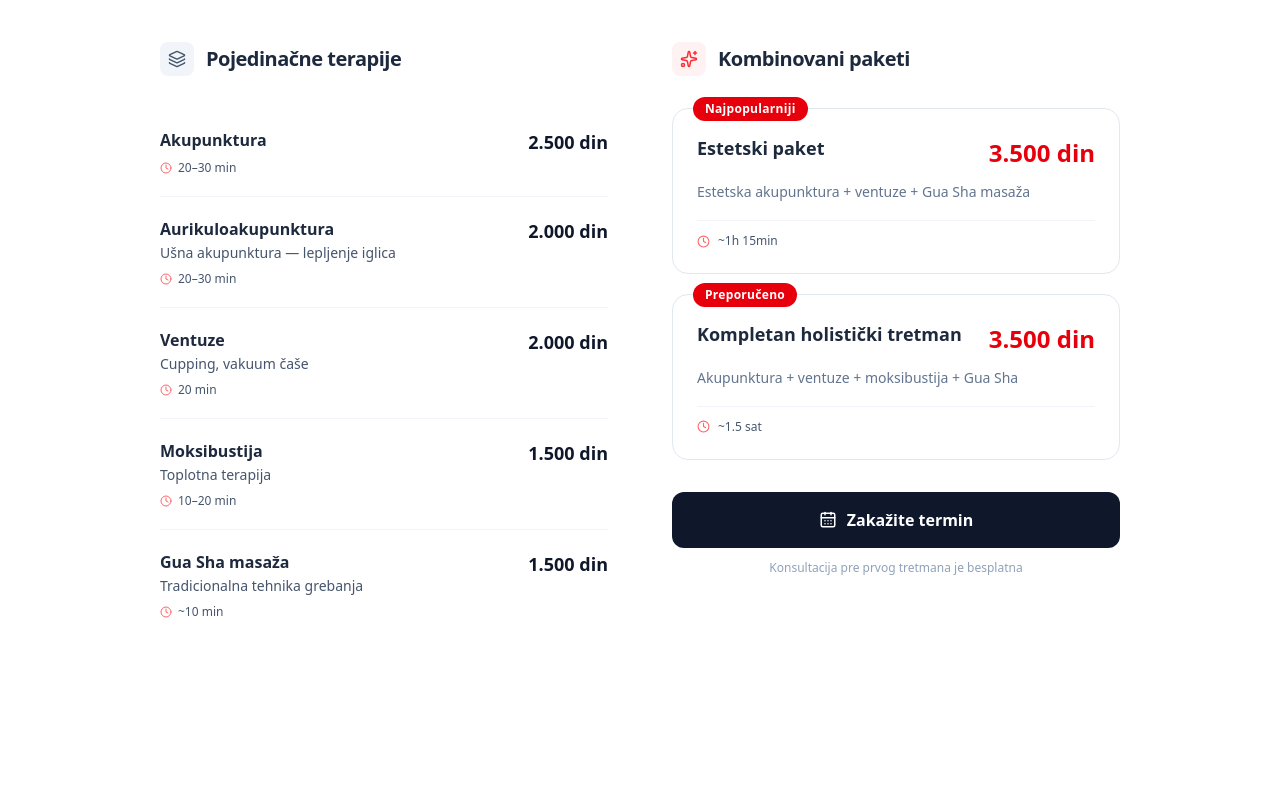
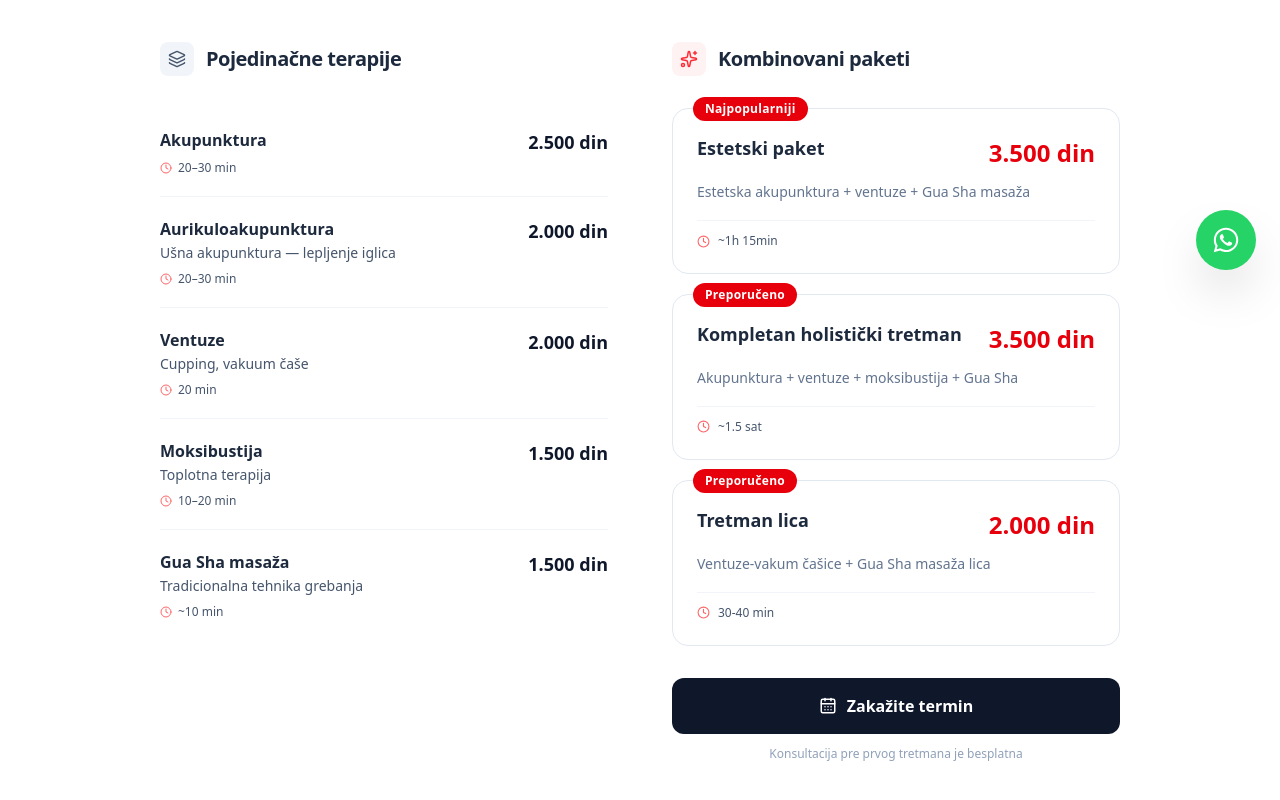
Before and after one commit to Djapedjape123/doktorka, a Next.js app: page /cene in a window 1280 px wide. Shown: the part 506-1306 px from the top of the page. Before the commit the page ends 1242 px from the top, so only its background shows below. Built offline with nearby package versions, Linux system fonts and the light colour scheme.

Commit message:
WhatsApp btn

```diff
--- a/app/cene/page.tsx
+++ b/app/cene/page.tsx
@@ -25,6 +25,13 @@ const paketi = [
     opis: "Akupunktura + ventuze + moksibustija + Gua Sha",
     cena: "3.500 din",
     trajanje: "~1.5 sat",
+    tag: "Preporučeno",
+  },
+  {
+    naziv: "Tretman lica",
+    opis: "Ventuze-vakum čašice + Gua Sha masaža lica",
+    cena: "2.000 din",
+    trajanje: "30-40 min",
     tag: "Preporučeno",
   },
 ];
--- a/app/kontakt/page.tsx
+++ b/app/kontakt/page.tsx
@@ -50,7 +50,7 @@ export default function Page() {
                 <div className="relative max-w-3xl mx-auto">
                     <span className="inline-flex items-center gap-2 text-black font-semibold tracking-widest uppercase mb-6 text-sm">
                         <span className="w-8 h-px bg-red-400 inline-block" />
-                          Kontakt
+                        Kontakt
                         <span className="w-8 h-px bg-red-400 inline-block" />
                     </span>
                     <h1 className="text-4xl md:text-5xl lg:text-6xl font-bold text-white mb-6 leading-tight">
@@ -103,18 +103,22 @@ export default function Page() {
                                         </span>
                                     </div>
                                 </a>
-
-                                <div className="flex items-start gap-4 ">
+                                <a
+                                    href="https://maps.google.com/?q=Hadži+Ruvimova+Novi+Sad"
+                                    target="_blank"
+                                    rel="noopener noreferrer"
+                                    className="flex items-start gap-4 group cursor-pointer"
+                                >
                                     <div className="bg-red-50 p-3 rounded-xl group-hover:bg-red-600 transition-colors duration-300">
                                         <MapPin className="text-red-600 group-hover:text-white transition-colors duration-300" size={22} />
                                     </div>
                                     <div>
                                         <span className="block text-sm text-slate-500 mb-1">Adresa</span>
-                                        <span className="block font-semibold text-medical-dark">
+                                        <span className="block font-semibold text-medical-dark group-hover:text-red-600 transition-colors">
                                             Novi Sad, Hadži Ruvimova
                                         </span>
                                     </div>
-                                </div>
+                                </a>
                             </div>
                         </div>
 
--- a/app/layout.tsx
+++ b/app/layout.tsx
@@ -3,6 +3,7 @@ import { Geist, Geist_Mono } from "next/font/google";
 import "./globals.css";
 import Navbar from "@/components/Navbar";
 import SplashScreen from "@/components/SplashScreen";
+import WhatsAppButton from "@/components/WhatsAppButton";
 
 const geistSans = Geist({
   variable: "--font-geist-sans",
@@ -32,6 +33,7 @@ export default function RootLayout({
        {/* logo loader  */}
         <SplashScreen />
         <main>{children}</main>
+        <WhatsAppButton />
 
 
       </body>
--- a/components/Omeni.tsx
+++ b/components/Omeni.tsx
@@ -1,7 +1,6 @@
 "use client";
 import { useEffect, useRef, useState } from "react";
-// Kad budeš imao pravu sliku u /public folderu, koristićeš next/image
-// import Image from "next/image";
+
 
 export default function Omeni() {
   const [isVisible, setIsVisible] = useState(false);
--- /dev/null
+++ b/components/WhatsAppButton.tsx
@@ -0,0 +1,43 @@
+"use client";
+
+import { useEffect, useState } from 'react';
+import { FaWhatsapp } from 'react-icons/fa';
+
+const WhatsAppButton = () => {
+  // Broj doktorke (samo broj bez nula na početku, prefiks 381)
+  const phoneNumber = "381638504589";
+  const message = "Zdravo, pišem vam sa sajta dr Košarac. Želim da zakažem pregled ili se informišem o tretmanima.";
+  const whatsappUrl = `https://wa.me/${phoneNumber}?text=${encodeURIComponent(message)}`;
+
+  const [isVisible, setIsVisible] = useState(false);
+
+  useEffect(() => {
+    // Pojavljuje se nakon 2 sekunde
+    const timer = setTimeout(() => setIsVisible(true), 2000);
+    return () => clearTimeout(timer);
+  }, []);
+
+  if (!isVisible) return null;
+
+  return (
+    <a
+      href={whatsappUrl}
+      target="_blank"
+      rel="noopener noreferrer"
+      className="fixed bottom-6 right-6 z-[60] bg-[#25D366] text-white p-4 rounded-full shadow-2xl hover:bg-[#128C7E] transition-all duration-500 animate-in fade-in zoom-in-50 hover:scale-110 flex items-center justify-center group"
+      aria-label="Kontaktirajte nas na WhatsApp"
+    >
+      {/* Tooltip */}
+      <span className="absolute right-16 bg-slate-900 text-white text-xs px-3 py-1.5 rounded-lg shadow-lg opacity-0 group-hover:opacity-100 transition-opacity whitespace-nowrap pointer-events-none">
+        Pišite nam na WhatsApp
+      </span>
+
+      <FaWhatsapp size={28} />
+
+      {/* Pulsirajući efekat */}
+      <span className="absolute inset-0 rounded-full bg-[#25D366] animate-ping opacity-30"></span>
+    </a>
+  );
+};
+
+export default WhatsAppButton;
--- a/package.json
+++ b/package.json
@@ -13,6 +13,7 @@
     "next": "16.2.9",
     "react": "19.2.4",
     "react-dom": "19.2.4",
+    "react-icons": "^5.7.0",
     "resend": "^6.16.0"
   },
   "devDependencies": {
```
Also changed, not shown: 1 other file (tests, documents, lock files or other folders).
